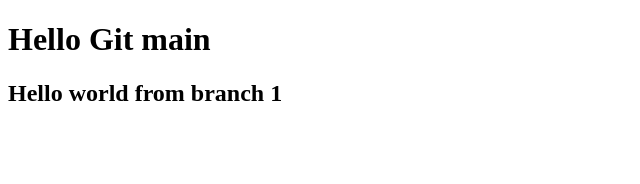
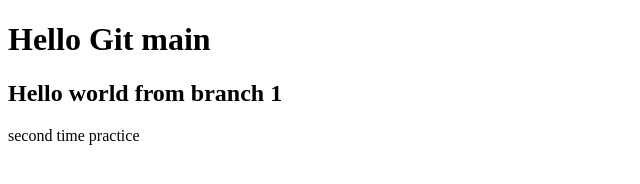
Before and after one commit to shahidul7150/git-practice, a plain HTML site: page index.html in a window 1280 px wide. Shown: the whole page, without its empty margins (0-640 px from the left). Drawn offline with Linux system fonts and the light colour scheme.

Commit message:
second time try

```diff
--- a/index.html
+++ b/index.html
@@ -11,6 +11,7 @@
 <body>
     <h1>Hello Git main</h1>
     <h2>Hello world from branch 1</h2>
+    <p>second time practice</p>
 </body>
 
 </html>
```
